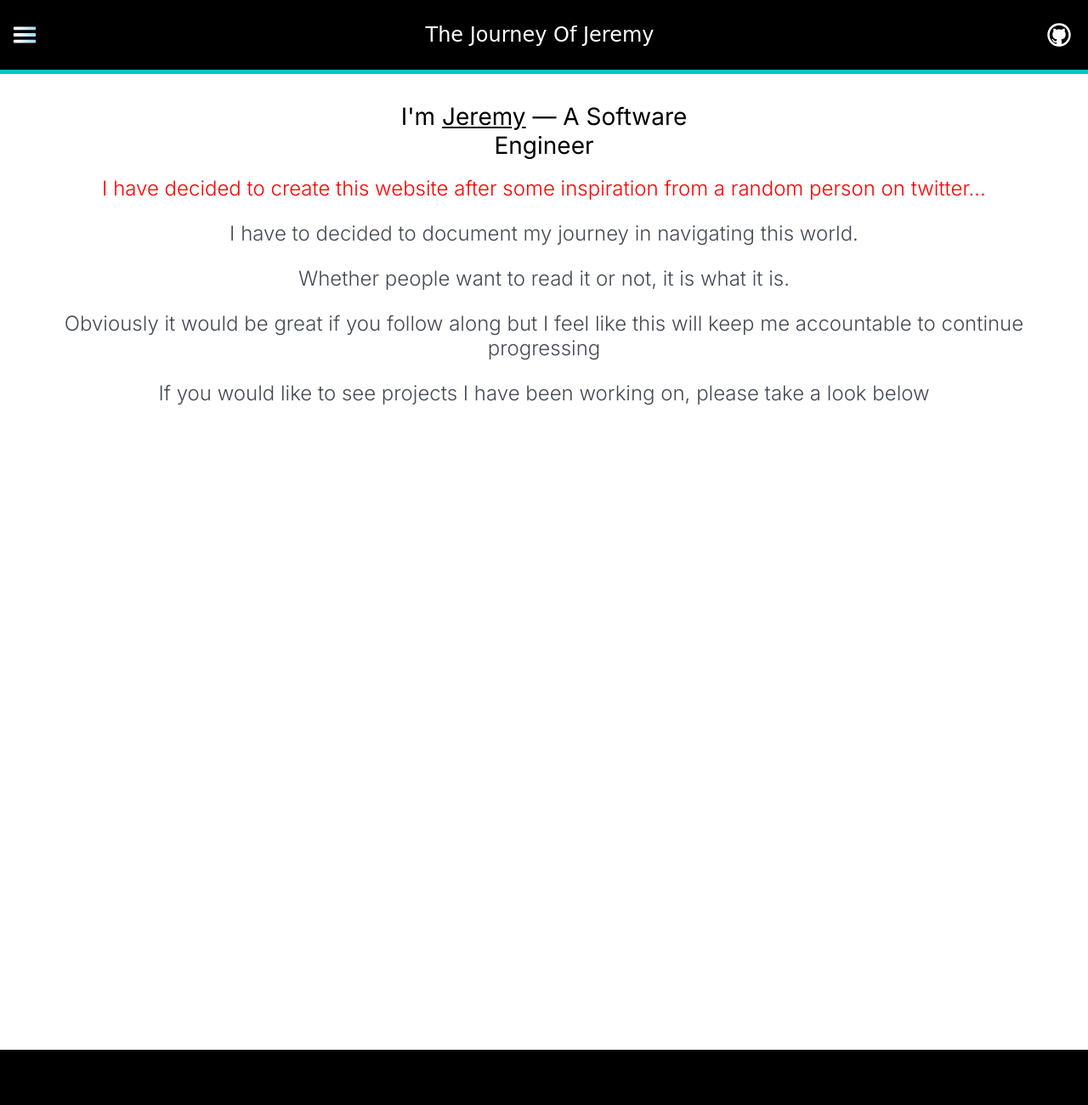
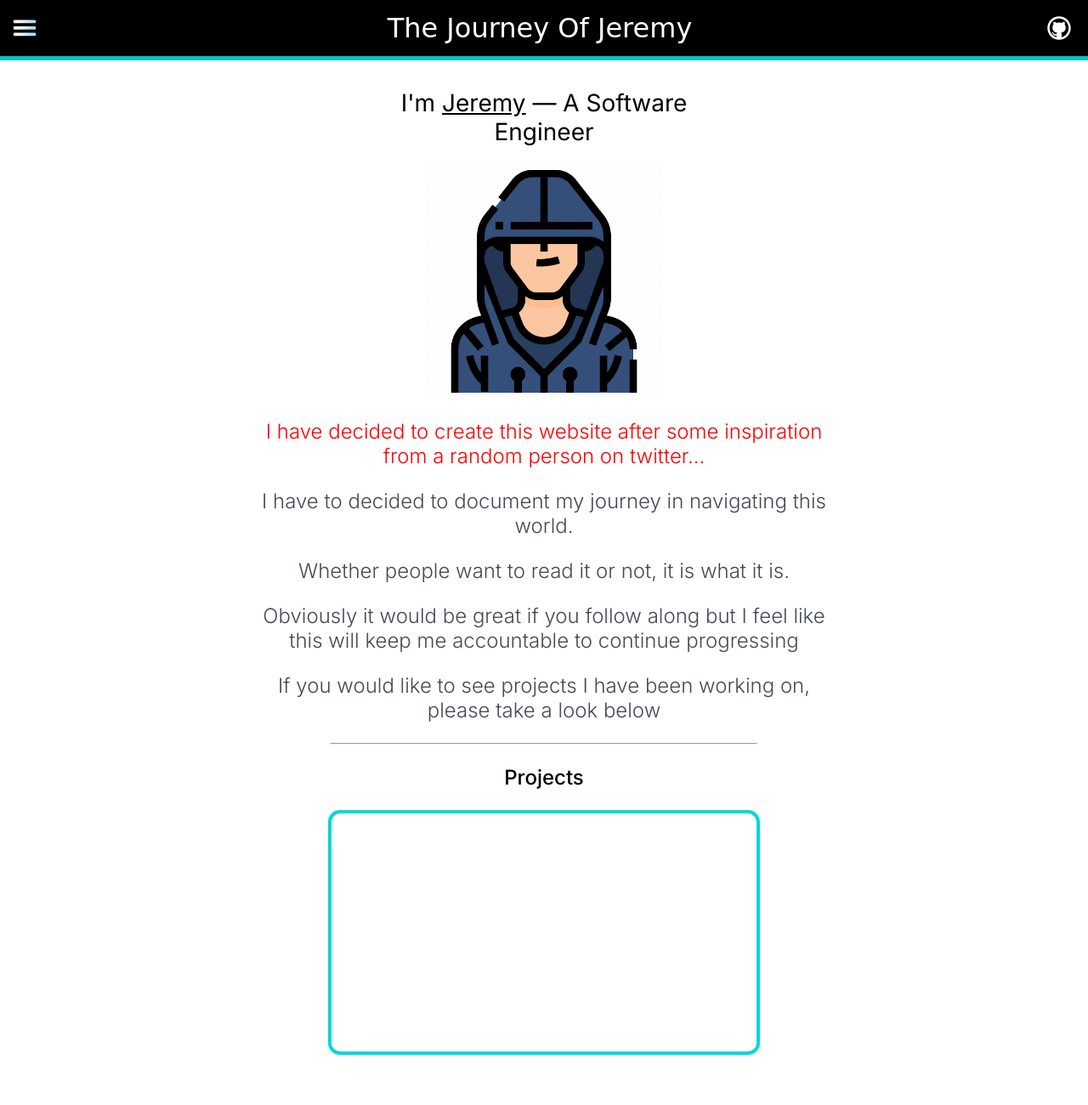
Before and after one commit to jpea2/blog, a plain HTML site: page index.html in a window 1280 px wide. Shown: the top 1300 px of the page at 85% size. Drawn offline with Linux system fonts and the light colour scheme; a web font is replaced by a local one.

Commit message:
Added a projects area. Fixing some font sizes. Increased footer sizing. Added profile picture

```diff
--- a/index.html
+++ b/index.html
@@ -18,10 +18,10 @@
             <a href=""><img src="Assets/icons8-hamburger-new.svg" alt=""></a>
         </div>
 
-        <h1>The Journey Of Jeremy</h1>
+        <h1 id="journey-logo">The Journey Of Jeremy</h1>
 
-        <div id="logo">
-            <a href="https://github.com/jpea2"><img src="Assets/icons8-github.svg" alt=""></a>
+        <div id="git-logo">
+            <a href="https://github.com/jpea2" target="_blank"><img src="Assets/icons8-github.svg" alt=""></a>
         </div>
 
     </nav>
@@ -32,12 +32,24 @@
 
     <main>
         <h1>I'm  <u>Jeremy</u> — A Software <br> Engineer</h1>
+        <img id="face-pic" src="Assets/6394410.png" alt="">
+
+        <div id="text-container-el">
             <h2>I have decided to create this website after some inspiration
             from a random person on twitter...</h2>
             <p>I have to decided to document my journey in navigating this world.</p>
             <p>Whether people want to read it or not, it is what it is.</p>
             <p>Obviously it would be great if you follow along but I feel like this will keep me accountable to continue progressing</p>
             <p>If you would like to see projects I have been working on, please take a look below</p>
+
+        </div>
+
+        <hr>
+
+        <h3>Projects</h3>
+        <div id="blogs-el">
+
+        </div>
     </main>
 
     <footer>
--- a/styles.css
+++ b/styles.css
@@ -1,12 +1,12 @@
 :root {
     font-family: 'Inter', sans-serif;
     --primary: rgb(1, 197, 197);
+    --primarylighter: rgb(1, 216, 216);
     --secondary-font: red;
     --main-font: #434A54;
     --footer: #000000;
     font-size: 14px;
     background-color: #000000;
-
 }
 nav {
     color: white;
@@ -27,10 +27,16 @@ nav > h1 {
     height: 100%;
 }
 
-#logo img {
+#git-logo img {
     width: 40px;
     height: 100%;
     align-items: center;
+}
+
+#journey-logo {
+    margin-top: 0.5rem;
+    margin-bottom: 0.5rem;
+    font-size: xx-large;
 }
 
 
@@ -55,14 +61,40 @@ p {
     font-size: x-large;
 }
 main {
-    height: 80rem;
     padding: 1rem;
     background-color: white;
 }
 
 footer {
     background-color: var(--footer);
-    height: 10rem;
+    height: 25rem;
+}
+
+h3 {
+    font-size: x-large;
+    font-weight: 500;
+}
+
+hr {
+    width: 80%;
+    max-width: 500px;
+}
+
+#blogs-el {
+    height: 20rem;
+    border: 4px solid var(--primarylighter);
+    border-radius: 1rem;
+    max-width: 500px;
+    margin: auto;
+    margin-bottom: 5rem;
+}
+#face-pic {
+    width: 20rem;
+}
+
+#text-container-el {
+    max-width: 700px;
+    margin: auto;
 }
 
 #menu-btn img {
```
Also changed, not shown: Assets/6394410.png (added). Lines whose indentation alone changed are shown as unchanged.
